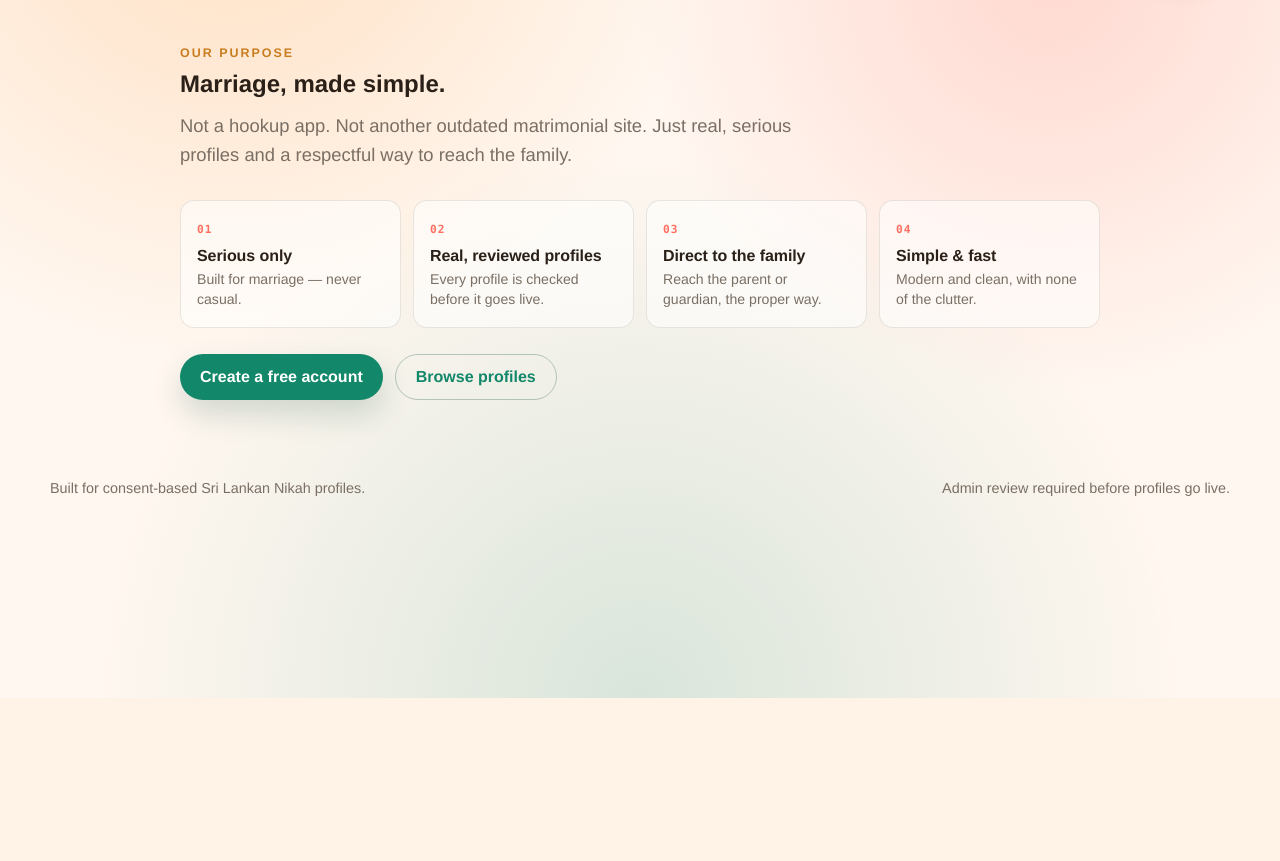
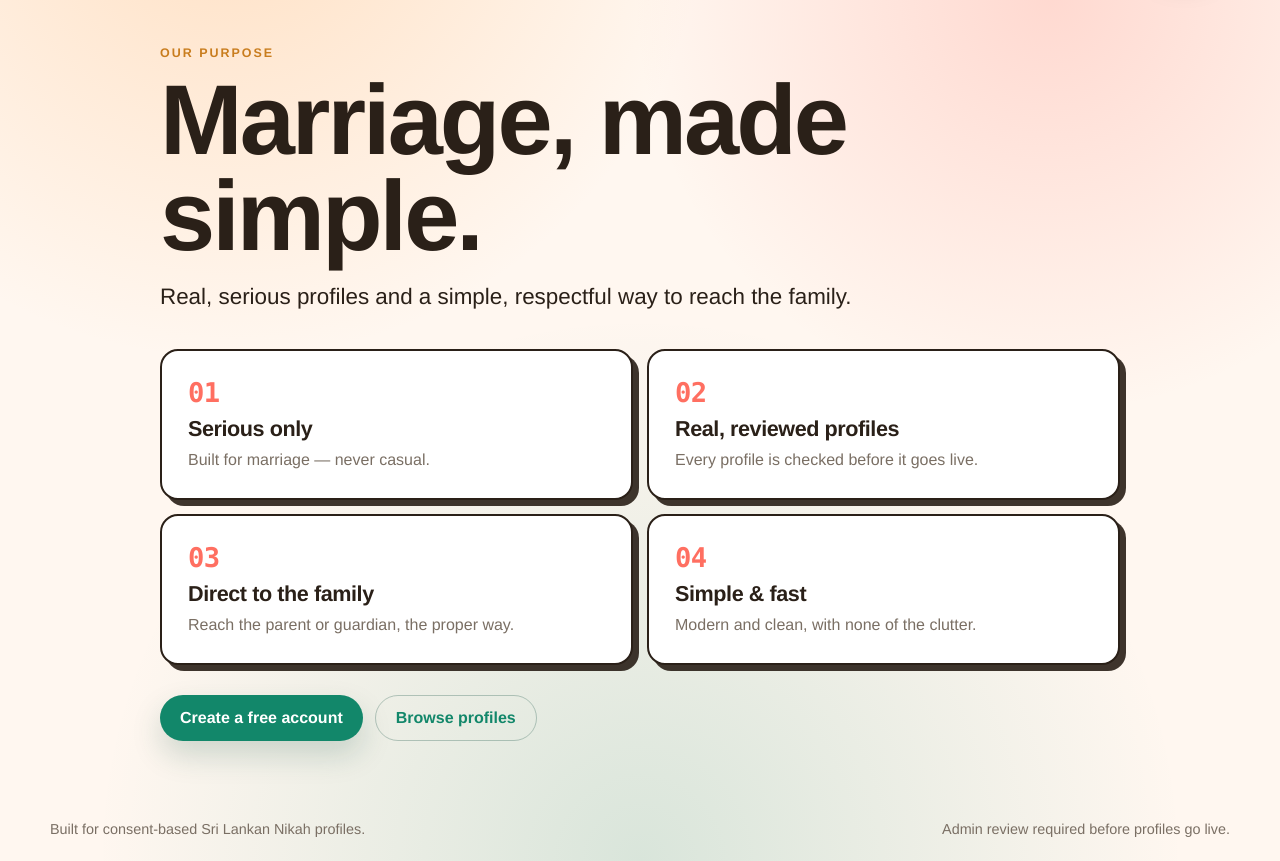
Before and after one commit to greenethirteen/halal-swipe, a FastAPI app: page /about in a window 1280 px wide. Shown: the part 120-981 px from the top of the page. Before the commit the page ends 818 px from the top, so only its background shows below. Run offline with FastAPI, Linux system fonts and the light colour scheme; some libraries are stand-ins or nearby versions.

Commit message:
Bolder About page, positive copy, simpler pricing text
Co-Authored-By: Claude Opus 4.8 <noreply@anthropic.com>

```diff
--- a/app/static/styles.css
+++ b/app/static/styles.css
@@ -175,16 +175,16 @@ label { display: grid; gap: 8px; font-weight: 750; color: var(--ink); }
 .auth-alt a { color: var(--green); font-weight: 800; }
 
 /* About page */
-.about { max-width: 920px; margin: 0 auto; padding-top: 8px; }
-.about .eyebrow { margin-bottom: 10px; }
-.about h1 { margin: 0; }
-.about .lead { font-size: 1.15rem; color: var(--muted); line-height: 1.55; max-width: 620px; margin: 14px 0 0; }
-.about-grid { display: grid; grid-template-columns: repeat(4, 1fr); gap: 12px; margin: 30px 0 26px; }
-.feature { padding: 18px 16px; border: 1px solid var(--line); border-radius: 14px; background: rgba(255,255,255,.55); }
-.feature .idx { font-family: ui-monospace, "SF Mono", Menlo, Consolas, monospace; font-size: .7rem; font-weight: 700; color: var(--coral); letter-spacing: .1em; }
-.feature strong { display: block; margin: 10px 0 4px; font-size: 1rem; letter-spacing: -.005em; }
-.feature p { margin: 0; color: var(--muted); font-size: .88rem; line-height: 1.45; }
-@media (max-width: 720px) { .about-grid { grid-template-columns: 1fr 1fr; } }
+.about { max-width: 960px; margin: 0 auto; padding-top: 8px; }
+.about .eyebrow { margin-bottom: 12px; }
+.about h1 { margin: 0; font-weight: 900; font-size: clamp(3rem, 8vw, 6.2rem); line-height: .96; letter-spacing: -.03em; }
+.about .lead { font-size: 1.4rem; color: var(--ink); font-weight: 500; line-height: 1.45; max-width: 720px; margin: 18px 0 0; }
+.about-grid { display: grid; grid-template-columns: repeat(2, 1fr); gap: 14px; margin: 36px 0 30px; }
+.feature { padding: 26px; border: 2px solid var(--ink); border-radius: 18px; background: #fff; box-shadow: 6px 6px 0 rgba(42,32,24,.9); }
+.feature .idx { font-family: ui-monospace, "SF Mono", Menlo, Consolas, monospace; font-size: 1.7rem; font-weight: 800; color: var(--coral); letter-spacing: -.02em; }
+.feature strong { display: block; margin: 8px 0 6px; font-size: 1.35rem; font-weight: 800; letter-spacing: -.02em; }
+.feature p { margin: 0; color: var(--muted); font-size: 1rem; line-height: 1.5; }
+@media (max-width: 720px) { .about-grid { grid-template-columns: 1fr; } }
 .compare { display: grid; grid-template-columns: 1fr 1fr; gap: 16px; margin: 18px 0 8px; }
 .compare .card h3 { margin: 0 0 10px; font-size: 1.1rem; }
 .compare ul { margin: 0; padding-left: 18px; color: var(--muted); line-height: 1.7; }
--- a/app/templates/about.html
+++ b/app/templates/about.html
@@ -4,8 +4,7 @@
   <p class="eyebrow">Our purpose</p>
   <h1>Marriage, made simple.</h1>
   <p class="lead">
-    Not a hookup app. Not another outdated matrimonial site. Just real, serious
-    profiles and a respectful way to reach the family.
+    Real, serious profiles and a simple, respectful way to reach the family.
   </p>
 
   <div class="about-grid">
```
Also changed, not shown: app/templates/pricing.html (+6 -6 lines).
